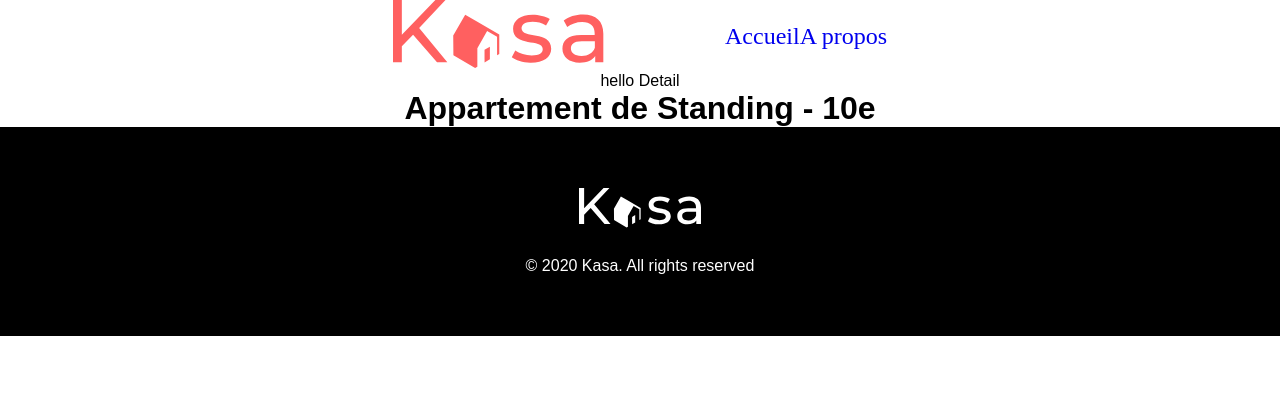
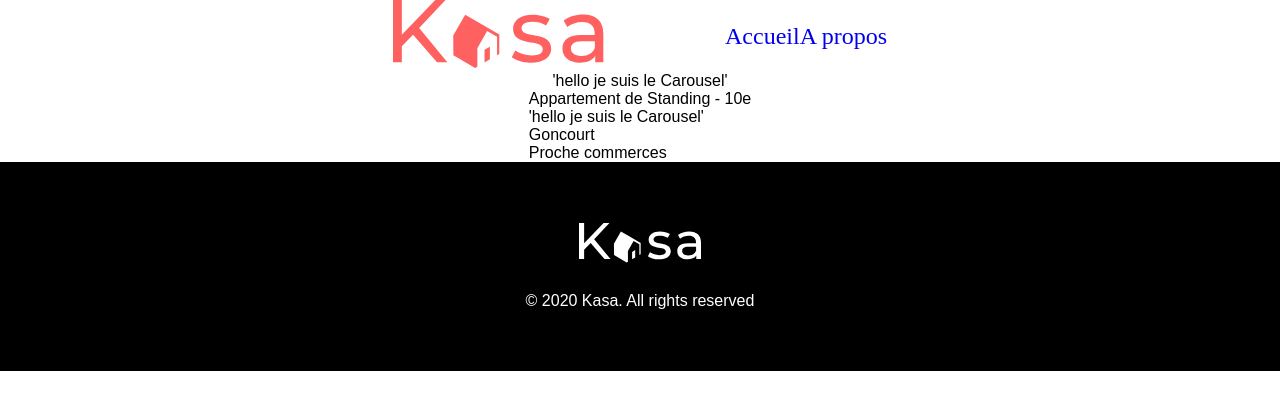
Before and after one commit to Chris92i/P7_kasa, a React (Vite) app: page /appart/0979876d in a window 1280 px wide. Shown: the top 410 px of the page. Built offline with nearby package versions, Linux system fonts and the light colour scheme.

Commit message:
avancement page detail

```diff
--- a/public/logements.json
+++ b/public/logements.json
@@ -26,7 +26,8 @@
 		],
 		"tags": [
 			"Batignolle",
-			"Montmartre"
+			"Montmartre",
+			"toto"
 		]
 	},
 	{
--- a/src/components/Caroussel/Carousel.jsx
+++ b/src/components/Caroussel/Carousel.jsx
@@ -0,0 +1,15 @@
+import './style.scss'
+import { useState } from 'react'
+
+
+
+function Carousel(){
+
+    return(
+        <>
+            'hello je suis le Carousel'
+        </>
+    )
+}
+
+export default Carousel
--- a/src/components/Tag/Tag.jsx
+++ b/src/components/Tag/Tag.jsx
@@ -1,11 +1,11 @@
 import './style.scss'
 
 
-function Tag(){
-
+function Tag({ value }){
+    console.log(value)
     return(
         <div className='tag_container'>
-            <div className='tag_text'></div>
+            <div className='tag_text'>{ value }</div>
         </div>
     )
 
--- a/src/pages/Detail/Detail.jsx
+++ b/src/pages/Detail/Detail.jsx
@@ -1,10 +1,10 @@
 // pour récupérer l'identifiant dans l'url il faut utiliser use params
 import {useParams, Navigate } from "react-router-dom";
-import { useCallback, useEffect, useState} from "react"
+import { useEffect, useState} from "react"
 import Tag from "../../components/Tag/Tag";
 import './style.scss'
-import Appart from "../../components/Appart/Appart";
-//import Appart from "../../components/Appart/Appart"
+import Carousel from "../../components/Caroussel/Carousel";
+import Error from "../Error/Error";
 
 
 
@@ -12,9 +12,9 @@
 function Detail(){
     const { id } = useParams();
     console.log(id)
-    const [data, setData] = useState({})
-    const getData =useCallback( async () => {
-        const response = await fetch("/logements.json", {
+    const [data, setData] = useState([0])
+    const getData = async () => {
+        const response = await fetch("../logements.json", {
             headers: {
                 "Content-Type": "application/json",
                 Accept: "application/json",
@@ -24,20 +24,31 @@
         console.log(cards)
         const apartment = cards.find(apartment => apartment.id == id)
         setData(apartment);
-        if (typeof apartment.id === "undefined") return <Navigate to="*" />
-    }, [setData, id]);
+
+    }
     useEffect(() => {
         getData();
-    }, [getData]);
+    }, []);
 
+    if (!data) return <Error/>
+    console.log(data );
 
-    console.log('data is:' , data );
     return (
         <>
-        hello Detail
-        <h1>{data.title}</h1>
+            <Carousel/>
+            <div>
+                <div className="nomLocalisation">
+                    <p>{data?.title}</p>
+                    <Carousel img={data?.pictures}/>
 
-        <Tag/>
+                </div>
+                <div>
+                {data?.tags?.map((tag, index) => {
+                        return <Tag value={tag} key = {index}/>
+                    })}
+                </div>
+
+            </div>
         </>
 
     )
```
